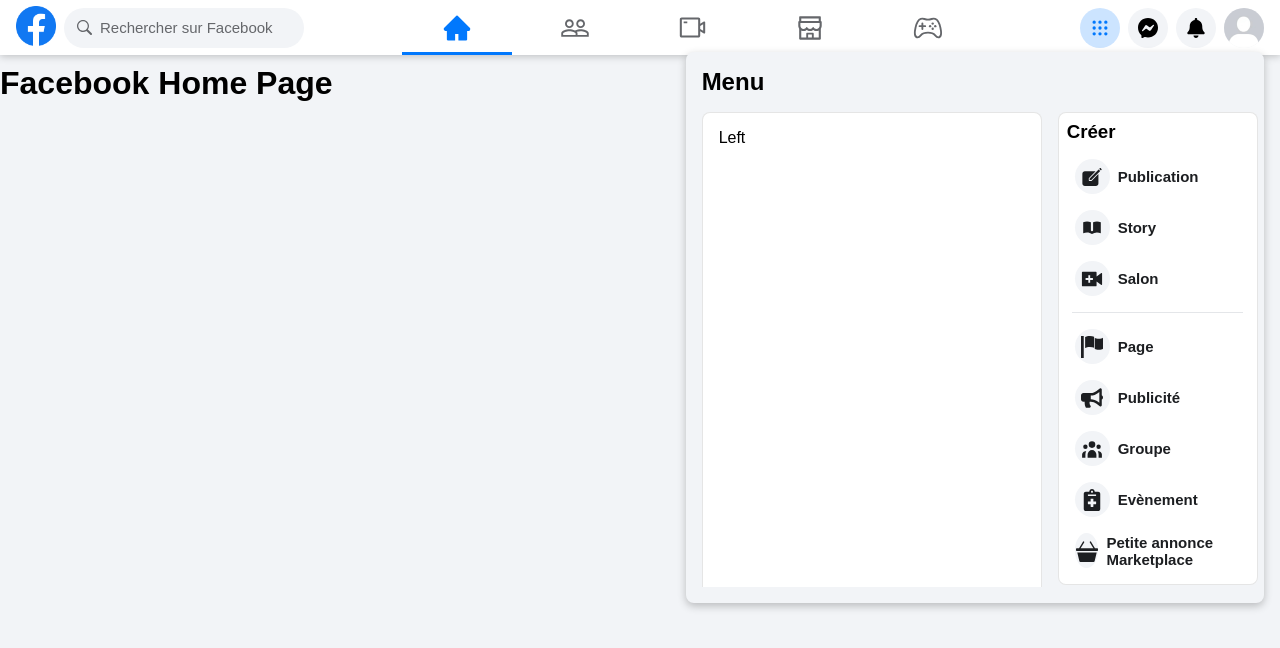
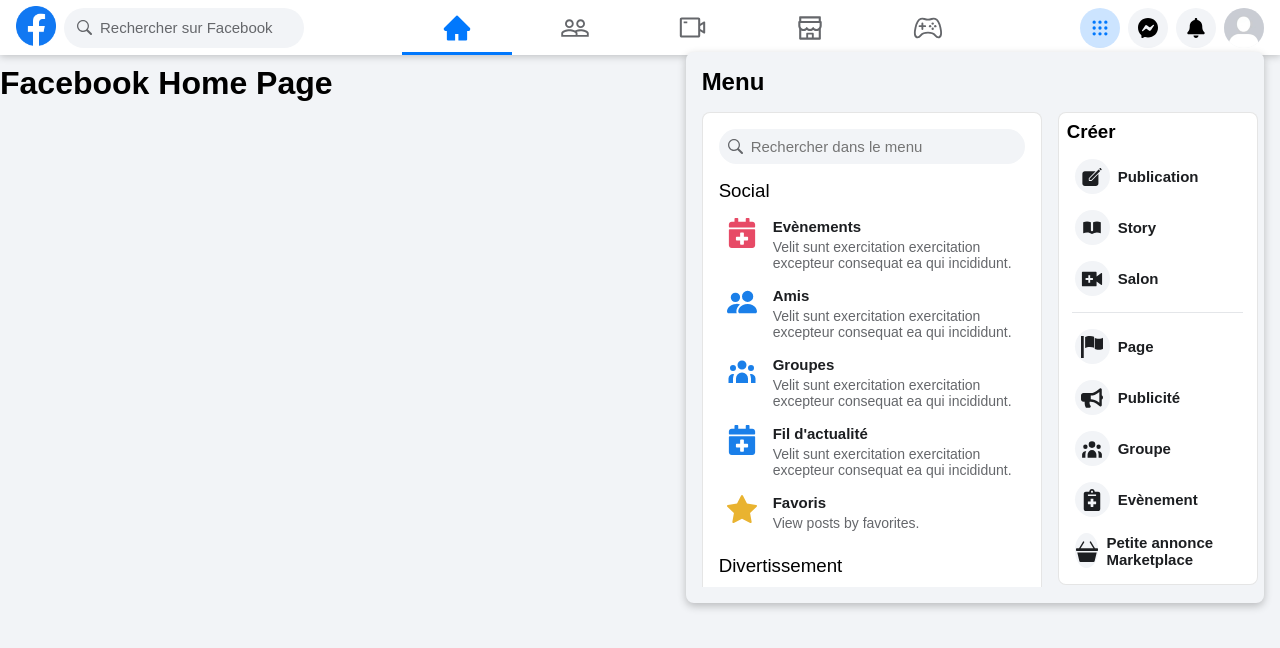
Before and after one commit to Choaib-ELMADI/next-fb-clone, a Next.js app: page / in a window 1280 px wide. Both pictures are taken after a click on the element 1100 px from the left and 27 px from the top of the page. Shown: the top 648 px of the page. Built offline with nearby package versions, Linux system fonts and the light colour scheme; a web font is replaced by a local one.

Commit message:
Working on the other side of the menu

```diff
--- a/src/components/Buttons/Menu/Left.js
+++ b/src/components/Buttons/Menu/Left.js
@@ -1,7 +1,170 @@
+'use client';
+
+import { useState } from "react";
+import { IoTelescope } from 'react-icons/io5';
+import { FaCalendarPlus } from 'react-icons/fa';
+import { BsFillPeopleFill, BsFillSaveFill, BsFillStarFill, BsFillCollectionPlayFill, BsMessenger } from "react-icons/bs";
+import { HiUserGroup } from "react-icons/hi";
+import { BiJoystickAlt } from "react-icons/bi";
+import { GiGamepadCross, GiBackwardTime } from 'react-icons/gi';
+import { RiGalleryFill } from 'react-icons/ri';
+
+import { GoSearch } from "react-icons/go";
+
+const menuItems = [
+  {
+    category: 'Social',
+    items: [
+      {
+        icon: <FaCalendarPlus color="#e74a66" size={ 30 } />,
+        title: 'Evènements',
+        description: 'Velit sunt exercitation exercitation excepteur consequat ea qui incididunt.',
+        link: 'link'
+      },
+      {
+        icon: <BsFillPeopleFill color='#1a7fe9' size={ 30 } />,
+        title: 'Amis',
+        description: 'Velit sunt exercitation exercitation excepteur consequat ea qui incididunt.',
+        link: 'link'
+      },
+      {
+        icon: <HiUserGroup color='#1a7fe9' size={ 30 } />,
+        title: 'Groupes',
+        description: 'Velit sunt exercitation exercitation excepteur consequat ea qui incididunt.',
+        link: 'link'
+      },
+      {
+        icon: <FaCalendarPlus color='#1a7fe9' size={ 30 } />,
+        title: "Fil d'actualité",
+        description: 'Velit sunt exercitation exercitation excepteur consequat ea qui incididunt.',
+        link: 'link'
+      },
+      {
+        icon: <BsFillStarFill color='#e9b330' size={ 30 } />,
+        title: 'Favoris',
+        description: 'View posts by favorites.',
+        link: 'link'
+      },
+    ],
+  },
+  {
+    category: 'Divertissement',
+    items: [
+      {
+        icon: <GiGamepadCross color='#1a7fe9' size={ 26 } />,
+        title: 'Vidéos de gaming',
+        description: 'Velit sunt exercitation exercitation excepteur consequat ea qui incididunt.',
+        link: 'link'
+      },
+      {
+        icon: <BiJoystickAlt color='#1a7fe9' size={ 30 } />,
+        title: 'Jouer à des jeux',
+        description: 'Jouer a vos jeux favoris.',
+        link: 'link'
+      },
+      {
+        icon: <BsFillCollectionPlayFill color='#1a7fe9' size={ 22 } />,
+        title: 'Watch',
+        description: 'Velit sunt exercitation exercitation excepteur consequat ea qui incididunt.',
+        link: 'link'
+      },
+    ],
+  },
+  {
+    category: 'Personnel',
+    items: [
+      {
+        icon: <RiGalleryFill color='#1a7fe9' size={ 26 } />,
+        title: "Activité publicitaire récente",
+        description: 'Velit sunt exercitation exercitation excepteur consequat ea qui incididunt.',
+        link: 'link'
+      },
+      {
+        icon: <GiBackwardTime color='#1a7fe9' size={ 30 } />,
+        title: 'Souvenirs',
+        description: 'Velit sunt exercitation exercitation excepteur consequat ea qui incididunt.',
+        link: 'link'
+      },
+      {
+        icon: <BsFillSaveFill color='#c139ac' size={ 24 } />,
+        title: 'Enregistrements',
+        description: 'Velit sunt exercitation exercitation excepteur consequat ea qui incididunt.',
+        link: 'link'
+      },
+    ],
+  },
+  {
+    category: 'Autres produits de Meta',
+    items: [
+      {
+        icon: <BsMessenger color='#6ec299' size={ 30 } />,
+        title: 'Messenger Kids',
+        description: 'Velit sunt exercitation exercitation excepteur consequat ea qui incididunt. Velit sunt exercitation exercitation excepteur conse.',
+        link: 'link'
+      },
+    ],
+  }
+];
+
+
+
 const Left = () => {
+  const [filteredItems, setFilteredItems] = useState(menuItems);
+  const [search, setSearch] = useState('');
+
+  const handleSearch = (e) => {
+    setSearch(e.target.value);
+
+    // setFilteredItems(filteredItems.filter(item => (
+    //   item.category.startsWith(search)
+    // )))
+  }
+
   return (
     <div className="left-container">
-        Left
+      <div className="search">
+        <GoSearch />
+        <input
+          type="text"
+          placeholder="Rechercher dans le menu"
+          onChange={ handleSearch }
+          value={ search }
+        />
+      </div>
+      <div className="search-results">
+        {
+          filteredItems.length < 1 &&
+          <div className="no-result">
+            <IoTelescope size={ 100 } />
+            <h3>Nous n'avons rien trouvé</h3>
+            <p>Essayez avec d'autres mots-clés ou vérifiez l'orthographe.</p>
+          </div>
+        }
+        {
+          filteredItems.length >= 1 &&
+          <div className="results">
+            {
+              filteredItems.map((category, i) => (
+                <div className="category-container" key={ category.category }>
+                  <h3 className="category-title">{ category.category }</h3>
+                  {
+                    category.items.map((item, index) => (
+                      <div className="item" key={ `${ category.category }-item-${ index }` }>
+                        <div className="icon">{ item.icon }</div>
+                        <div className="info">
+                          <h3>{ item.title }</h3>
+                          <p>{ item.description }</p>
+                        </div>
+                      </div>
+                    ))
+                  }
+
+                </div>
+              ))
+            }
+          </div>
+        }
+      </div>
     </div>
   );
 };
--- a/src/components/Buttons/Menu/Menu.scss
+++ b/src/components/Buttons/Menu/Menu.scss
@@ -32,7 +32,80 @@
             border-radius: 8px;
             width: 340px;
             border: 1px solid rgba(0, 0, 0, .1);
-            height: 2000px;
+            height: max-content;
+            min-height: 472px;
+
+            .search {
+                display: flex;
+                align-items: center;
+                gap: .5rem;
+                height: 35px;
+                padding: .5rem;
+                margin-bottom: 1rem;
+                background: var(--main_background_color);
+                color: var(--gray_color);
+                border-radius: 20px;
+
+                input {
+                    font-size: 15px;
+                    background: transparent;
+                    border: 0;
+                    outline: none;
+                }
+            }
+
+            .search-results {
+                .no-result {
+                    margin-top: 2rem;
+                    text-align: center;
+                    color: var(--gray_color);
+
+                    h3 {
+                        margin-top: 1rem;
+                        margin-bottom: .5rem;
+                    }
+                }
+
+                .results {
+                    .category-container {
+                        margin-bottom: 1rem;
+                        &:last-child {
+                            margin-bottom: 0;
+                        }
+
+                        .category-title {
+                            font-weight: 500;
+                            margin-bottom: .5rem;
+                        }
+
+                        .item {
+                            padding: .5rem;
+                            border-radius: 8px;
+                            display: flex;
+                            gap: 1rem;
+                            transition: .3s;
+
+                            &:hover {
+                                background: var(--gray_color_3);
+                            }
+
+                            .info {
+                                h3 {
+                                    font-size: 15px;
+                                    font-weight: 600;
+                                    color: var(--black_color);
+                                }
+
+                                p {
+                                    margin-top: .25rem;
+                                    font-size: 14px;
+                                    color: var(--gray_color);
+                                }
+                            }
+                        }
+                    }
+                }
+            }
         }
 
         .right-container {
```
